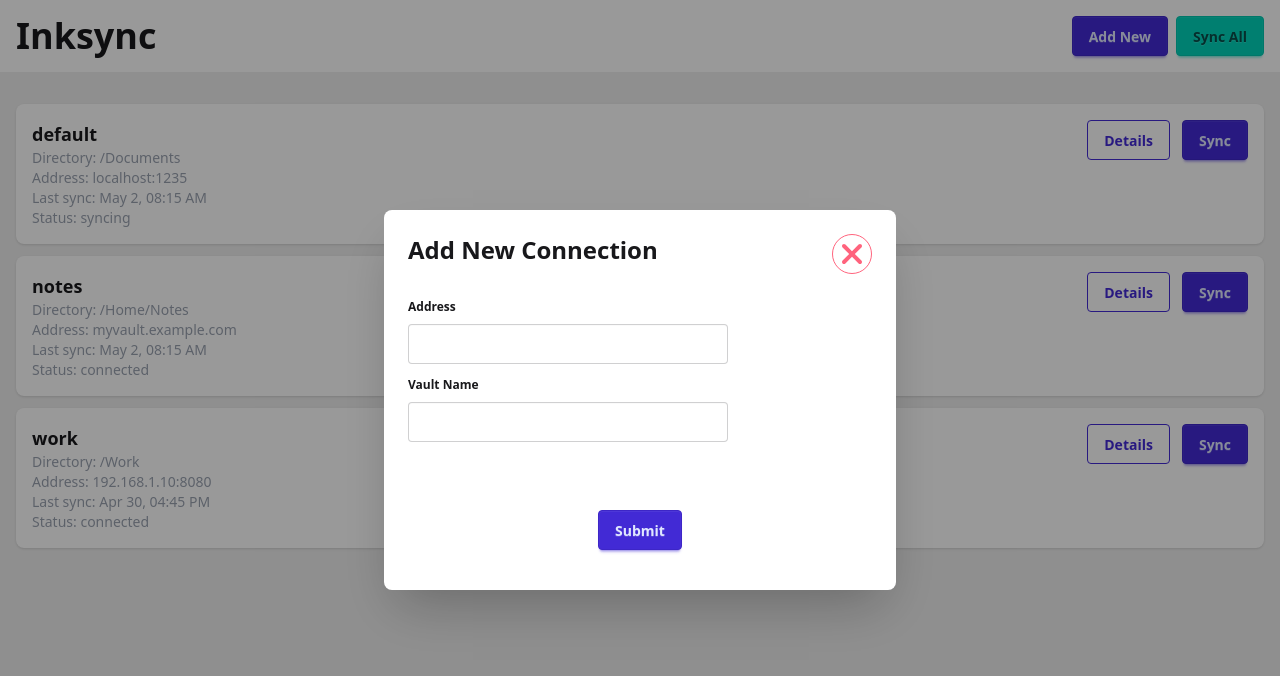
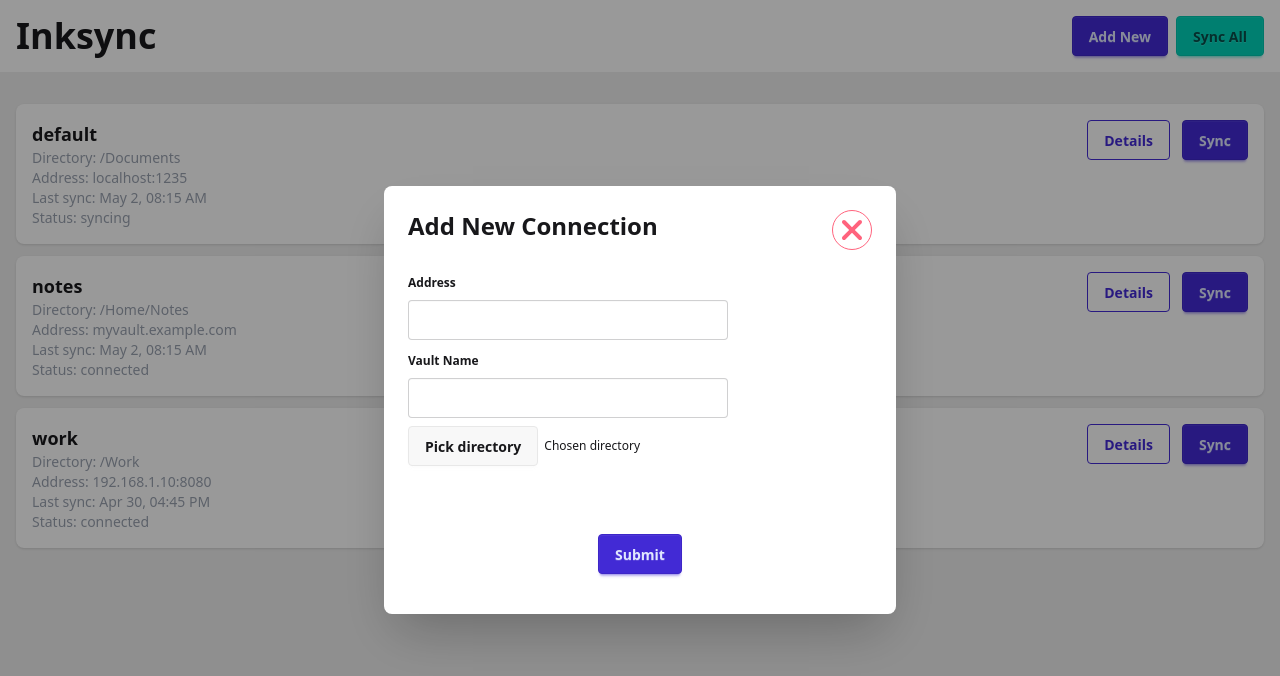
Before and after one commit to FireSquid6/inksync, a React (Vite) app in the folder apps/mobile/: page / in a window 1280 px wide. Both pictures are taken after a click on the button "Add New". Shown: the top 676 px of the page. Built offline with nearby package versions, Linux system fonts and the light colour scheme.

Commit message:
add stuff

```diff
--- a/apps/mobile/src/components/connection.tsx
+++ b/apps/mobile/src/components/connection.tsx
@@ -5,7 +5,7 @@ import { TbDeviceIpadCancel } from "react-icons/tb";
 import { LuServerOff } from "react-icons/lu";
 import { Link } from "@tanstack/react-router";
 import { useEffect, useRef, useState } from "react";
-import { TextInput } from "./form";
+import { FileInput, TextInput } from "./form";
 import { FaXmark } from "react-icons/fa6";
 
 export function AddConnectionModal({ isOpen, onClose }: { isOpen: boolean, onClose: () => void }) {
@@ -27,6 +27,7 @@ export function AddConnectionModal({ isOpen, onClose }: { isOpen: boolean, onClo
 
   const [vaultName, setVaultName] = useState<string>("");
   const [address, setAddress] = useState<string>("");
+  const [directory, setDirectory] = useState<string>("Chosen directory");
 
 
   return (
@@ -41,6 +42,7 @@ export function AddConnectionModal({ isOpen, onClose }: { isOpen: boolean, onClo
         <form className="py-4">
           <TextInput label="Address" state={address} onChange={setAddress} />
           <TextInput label="Vault Name" state={vaultName} onChange={setVaultName} />
+          <FileInput state={directory} setState={setDirectory} type="directory" />
           <div className="flex flex-col w-full">
             <button className="btn btn-primary mt-16 mx-auto">Submit</button>
           </div>
--- a/apps/mobile/src/components/form.tsx
+++ b/apps/mobile/src/components/form.tsx
@@ -1,5 +1,4 @@
 import { FilePicker } from "@capawesome/capacitor-file-picker";
-import { useState } from "react";
 
 export interface TextInputProps {
   state: string;
@@ -24,31 +23,31 @@ export function TextInput(props: TextInputProps) {
 
 export interface FileInputProps {
   type: "directory" | "file";
+  setState: (s: string) => void;
+  state: string;
 }
 
 export function FileInput(props: FileInputProps) {
-  const [picked, setPicked] = useState<string>("");
-
   const onClick = async () => {
     switch (props.type) {
       case "directory":
         const dir = await FilePicker.pickDirectory();
-        setPicked(dir.path);
+        props.setState(dir.path);
         break;
       case "file":
         const { files } = await FilePicker.pickFiles({ limit: 1 });
         if (files.length !== 1) {
           throw new Error("somehow picked more than 1 file");
         }
-        setPicked(files[0].path ?? "No path...");
+        props.setState(files[0].path ?? "No path...");
         break;
     }
   }
 
   return (
-    <fieldset className="fieldset">
-      <button onClick={onClick}>Pick {props.type}</button>
-      <p>{picked}</p>
+    <fieldset className="fieldset flex flex-row">
+      <button className="btn" onClick={onClick}>Pick {props.type}</button>
+      <p className="w-full text-md  my-auto">{props.state}</p>
     </fieldset>
   )
 
--- a/apps/mobile/src/routes/index.tsx
+++ b/apps/mobile/src/routes/index.tsx
@@ -40,7 +40,7 @@ function RouteComponent() {
     <div>
       <TopSection />
       <div className="p-4">
-        {connections.map((c) => <ConnectionButton connection={c} />)}
+        {connections.map((c, i) => <ConnectionButton connection={c} key={i} />)}
       </div>
     </div>
   )
```
